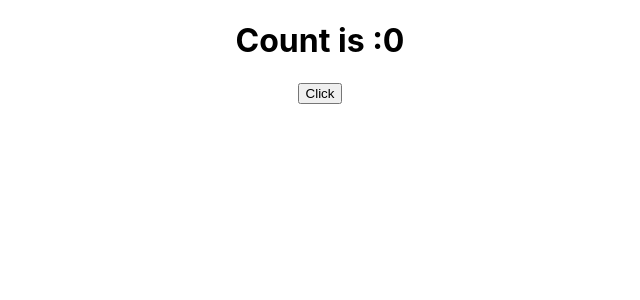
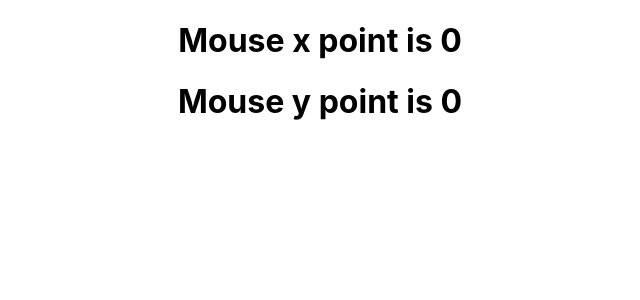
Before and after one commit to fahim27/React, a React (Create React App) app in the folder hello/: page / in a window 1280 px wide. Shown: the top 300 px of the page, without its empty margins (320-960 px from the left). Built offline with nearby package versions, Linux system fonts and the light colour scheme.

Commit message:
use effect in one time

```diff
--- a/hello/src/App.js
+++ b/hello/src/App.js
@@ -22,11 +22,12 @@ import Post from './components/HTTPS/Post';
 import HooksCounter from './components/HOOKS/HooksCounter';
 import HooksWithObject from './components/HOOKS/HooksWithObject';
 import UseEffect from './components/HOOKS/UseEffect';
+import UseEffectOneTime from './components/HOOKS/UseEffectOneTime';
 function App() {
   return (
 
     <div className="App">
-    <UseEffect></UseEffect>
+      <UseEffectOneTime></UseEffectOneTime>
 
     </div>
 
--- /dev/null
+++ b/hello/src/components/HOOKS/UseEffectOneTime.js
@@ -0,0 +1,25 @@
+import React, { useState, useEffect } from 'react'
+
+export default function UseEffectOneTime() {
+
+    const [x, setx] = useState(0)
+    const [y, sety] = useState(0)
+
+    const setMous = (e) => {
+        console.log('setmouse')
+        setx(e.clientX)
+        sety(e.clientY)
+    }
+    useEffect(() => {
+        console.log('useeffect')
+
+        window.addEventListener('mousemove', setMous)
+    }, [])
+
+    return (
+        <div>
+            <h1> Mouse x point is {x} </h1>
+            <h1> Mouse y point is {y} </h1>
+        </div>
+    )
+}
```
